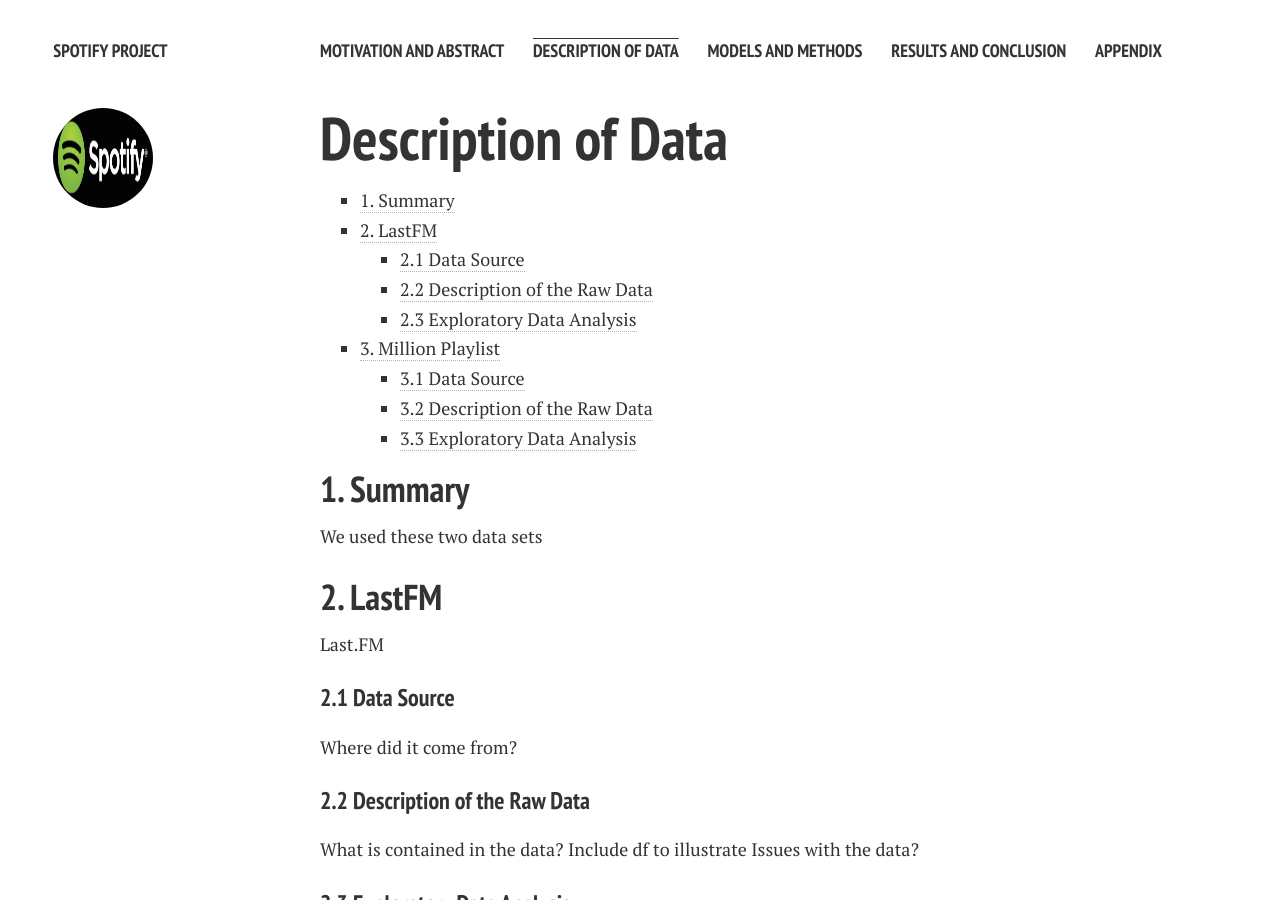
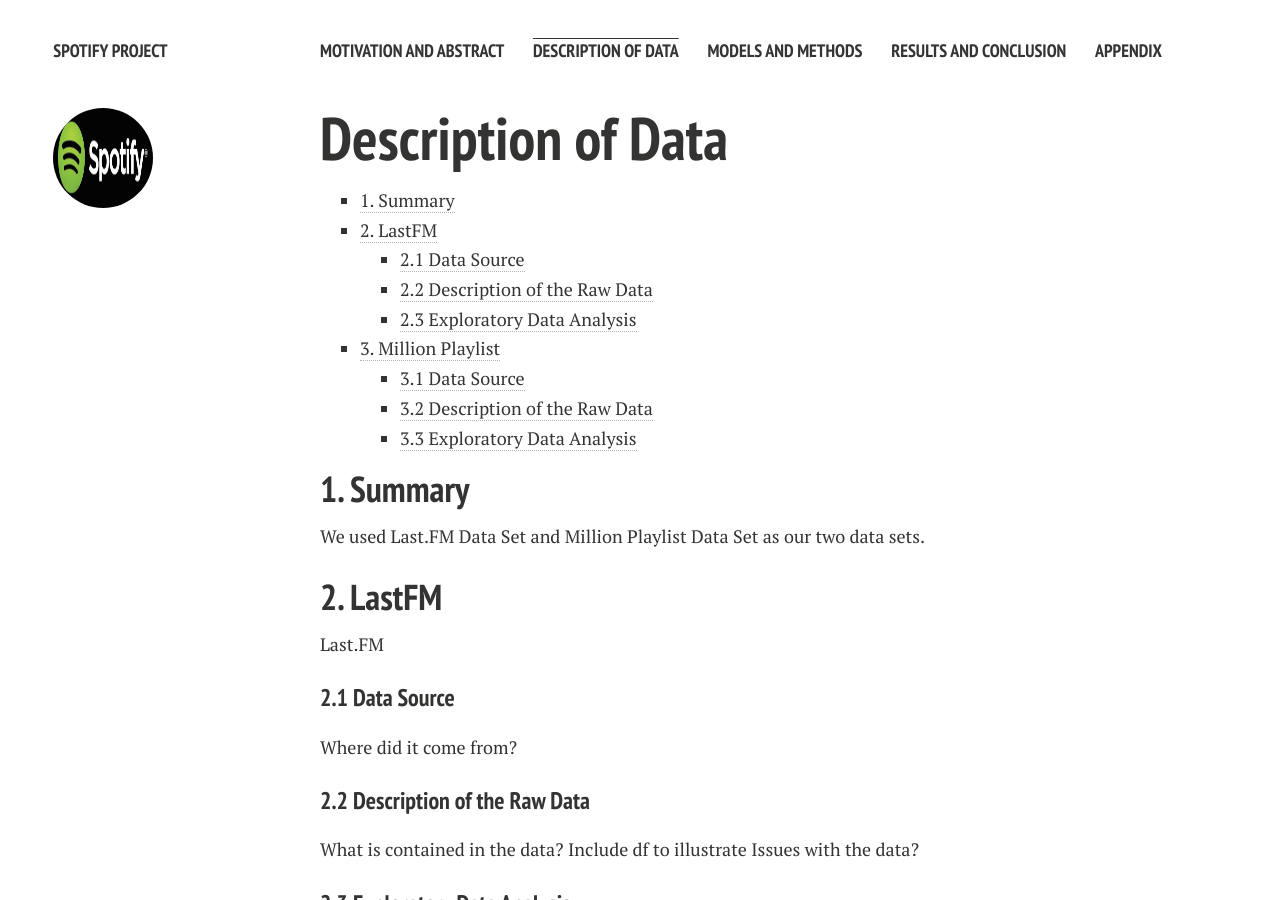
Before and after one commit to lyannaliu/lyannaliu.github.io, a Jekyll site: the page built from descriptionofdata.md, in a window 1280 px wide and 900 px high. Built offline with Jekyll 4.4.1, drawn with Linux system fonts in a browser that asks for light colours; nearby versions of some CDN libraries.

Commit message:
Update descriptionofdata.md

```diff
--- a/descriptionofdata.md
+++ b/descriptionofdata.md
@@ -17,7 +17,7 @@ title: Description of Data
     * [3.3 Exploratory Data Analysis](#3.3)
 
 <h2 id="1">1. Summary</h2>
-We used these two data sets
+We used Last.FM Data Set and Million Playlist Data Set as our two data sets.
 
 <h2 id="2">2. LastFM</h2>
 Last.FM
```
